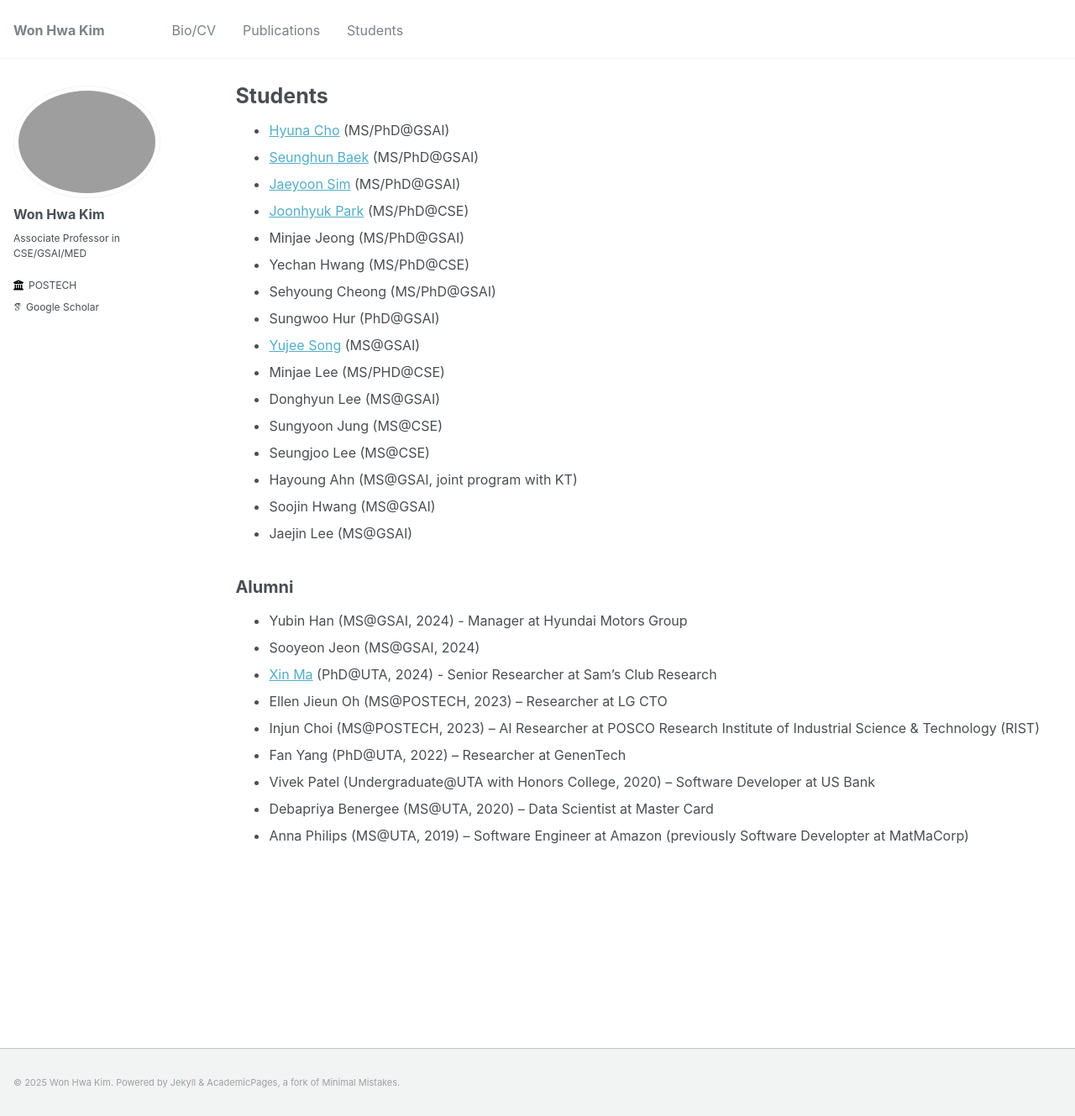
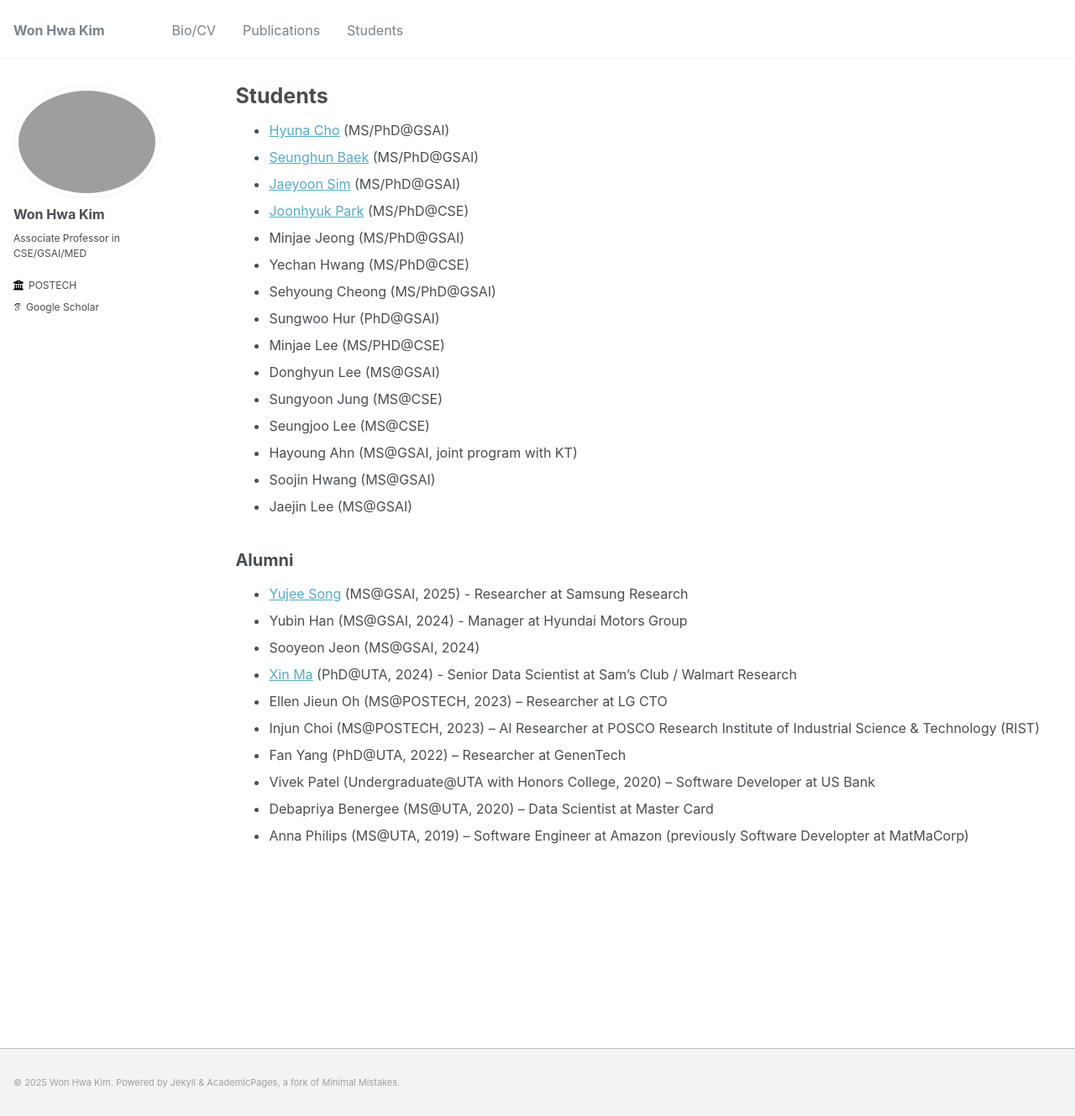
Before and after one commit to wwplato/wwplato.github.io, a Jekyll site: the page built from _pages/students.md, in a window 1280 px wide and 1329 px high. Shown: the whole window at 84% size. Built offline with Jekyll 4.4.1, drawn with Linux system fonts in a browser that asks for light colours; some web fonts are replaced.

Commit message:
Update students.md

```diff
--- a/_pages/students.md
+++ b/_pages/students.md
@@ -24,9 +23,10 @@ author_profile: true
 
 Alumni
 ----
+* [Yujee Song](https://jardindelsol.github.io "Yujee Song") (MS@GSAI, 2025) - Researcher at Samsung Research
 * Yubin Han (MS@GSAI, 2024) - Manager at Hyundai Motors Group
 * Sooyeon Jeon (MS@GSAI, 2024)
-* [Xin Ma](https://xma24.github.io/xma/ "Xin Ma") (PhD@UTA, 2024) - Senior Researcher at Sam's Club Research
+* [Xin Ma](https://xma24.github.io/xma/ "Xin Ma") (PhD@UTA, 2024) - Senior Data Scientist at Sam's Club / Walmart Research
 * Ellen Jieun Oh (MS@POSTECH, 2023) – Researcher at LG CTO
 * Injun Choi (MS@POSTECH, 2023) – AI Researcher at POSCO Research Institute of Industrial Science & Technology (RIST)
 * Fan Yang (PhD@UTA, 2022) – Researcher at GenenTech
```
Also changed, not shown: other parts of _pages/students.md (+0 -1 lines).
